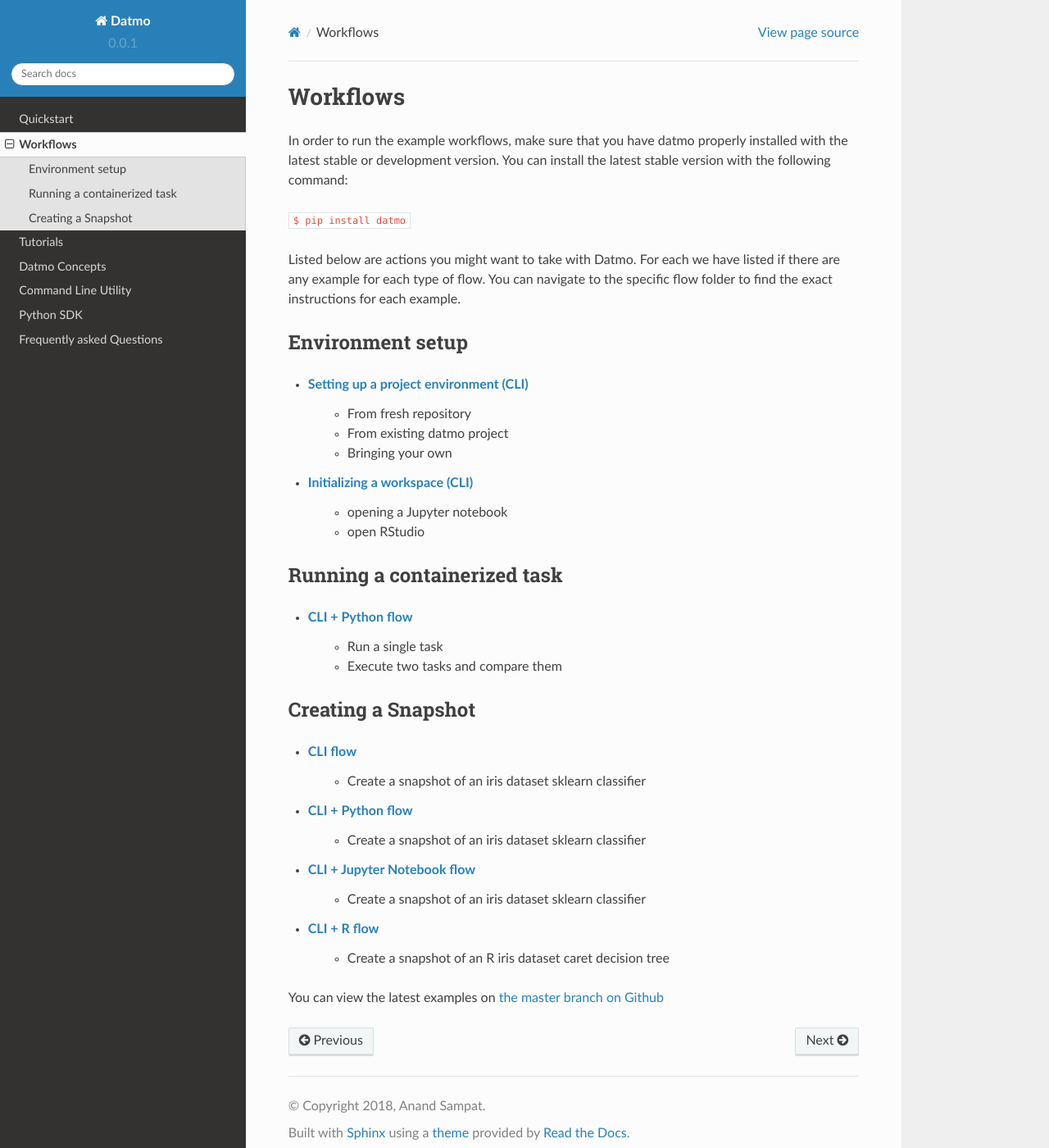
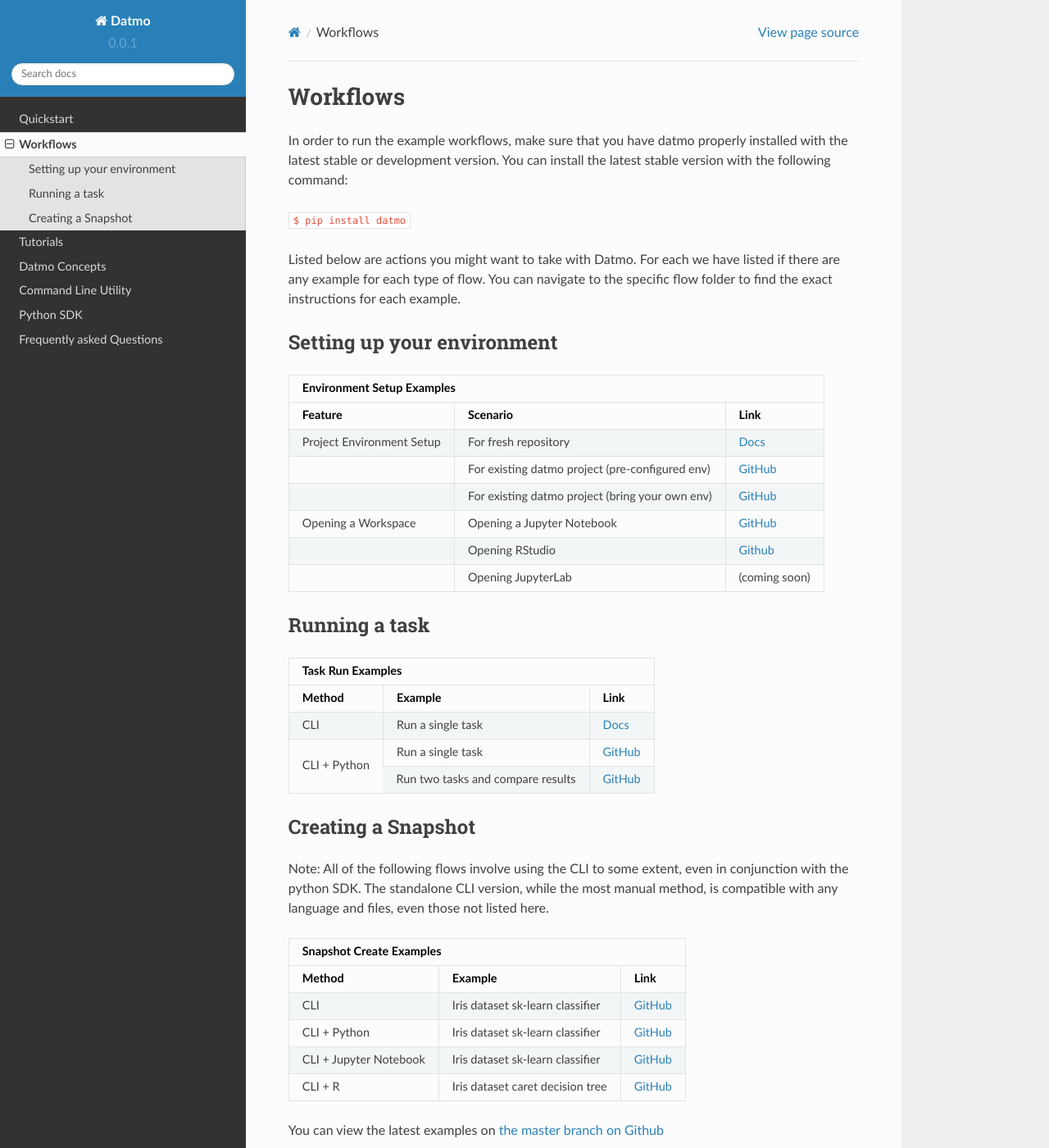
Before and after one commit to datmo/datmo, a Sphinx documentation site: the page built from docs/workflows.rst, in a window 1280 px wide and 1400 px high. Shown: the whole window at 82% size. Built offline with Sphinx 7.4.7 and the Read the Docs theme 2.0.0, drawn with Linux system fonts in a browser that asks for light colours; pages that are not in the unit, such as notebooks, are missing from menus.

Commit message:
convert lists to tables on workflows page

```diff
--- a/docs/workflows.rst
+++ b/docs/workflows.rst
@@ -11,34 +11,62 @@
 navigate to the specific flow folder to find the exact instructions for
 each example.
 
-Environment setup
-------------------------
-- `Setting up a project environment (CLI) <https://github.com/datmo/datmo/blob/master/examples/cli/environment_setup.sh>`_
-    - From fresh repository
-    - From existing datmo project
-    - Bringing your own
-- `Initializing a workspace (CLI) <https://github.com/datmo/datmo/blob/master/examples/cli/workspace_setup.sh>`_
-    - opening a Jupyter notebook
-    - open RStudio
+Setting up your environment
+------------------------------
 
-Running a containerized task
++----------------------------+--------------------------------------------------+------------------------------------------------------------------------------------------+
+| Environment Setup Examples                                                                                                                                               |
++----------------------------+--------------------------------------------------+------------------------------------------------------------------------------------------+
+| Feature                    | Scenario                                         | Link                                                                                     |
++============================+==================================================+==========================================================================================+
+| Project Environment Setup  | For fresh repository                             | `Docs <https://datmo.readthedocs.io/en/latest/cli.html#setup>`_                          |
++----------------------------+--------------------------------------------------+------------------------------------------------------------------------------------------+
+|                            | For existing datmo project (pre-configured env)  | `GitHub <https://github.com/datmo/datmo/blob/master/examples/python>`_                   |
++----------------------------+--------------------------------------------------+------------------------------------------------------------------------------------------+
+|                            | For existing datmo project (bring your own env)  | `GitHub <https://github.com/datmo/datmo/blob/master/examples/python>`_                   |
++----------------------------+--------------------------------------------------+------------------------------------------------------------------------------------------+
+| Opening a Workspace        | Opening a Jupyter Notebook                       | `GitHub <https://github.com/datmo/datmo/blob/master/examples/cli/workspace_setup.sh>`_   |
++----------------------------+--------------------------------------------------+------------------------------------------------------------------------------------------+
+|                            | Opening RStudio                                  | `Github <https://github.com/datmo/datmo/blob/master/examples/cli/workspace_setup.sh>`_   |
++----------------------------+--------------------------------------------------+------------------------------------------------------------------------------------------+
+|                            | Opening JupyterLab                               | (coming soon)                                                                            |
++----------------------------+--------------------------------------------------+------------------------------------------------------------------------------------------+
+
+
+Running a task
 --------------------------------
 
-- `CLI + Python flow <https://github.com/datmo/datmo/blob/master/examples/python>`_
-    - Run a single task
-    - Execute two tasks and compare them
++-------------------+-----------------------------------+-------------------------------------------------------------------------+
+| Task Run Examples                                                                                                               |
++-------------------+-----------------------------------+-------------------------------------------------------------------------+
+| Method            | Example                           | Link                                                                    |
++===================+===================================+=========================================================================+
+| CLI               | Run a single task                 | `Docs <https://datmo.readthedocs.io/en/latest/cli.html#run>`_           |
++-------------------+-----------------------------------+-------------------------------------------------------------------------+
+| CLI + Python      | Run a single task                 | `GitHub <https://github.com/datmo/datmo/blob/master/examples/python>`_  |
++                   +-----------------------------------+-------------------------------------------------------------------------+
+|                   | Run two tasks and compare results | `GitHub <https://github.com/datmo/datmo/blob/master/examples/python>`_  |
++-------------------+-----------------------------------+-------------------------------------------------------------------------+
+
 
 Creating a Snapshot
 -----------------------
 
-- `CLI flow <https://github.com/datmo/datmo/tree/master/examples/cli>`_
-    - Create a snapshot of an iris dataset sklearn classifier
-- `CLI + Python flow <https://github.com/datmo/datmo/blob/master/examples/python>`_
-    - Create a snapshot of an iris dataset sklearn classifier
-- `CLI + Jupyter Notebook flow <https://github.com/datmo/datmo/blob/master/examples/jupyter_notebook>`_
-    - Create a snapshot of an iris dataset sklearn classifier
-- `CLI + R flow <https://github.com/datmo/datmo/blob/master/examples/R>`_
-    - Create a snapshot of an R iris dataset caret decision tree
+Note: All of the following flows involve using the CLI to some extent, even in conjunction with the python SDK. The standalone CLI version, while the most manual method, is compatible with any language and files, even those not listed here.
+
++--------------------------+----------------------------------+------------------------------------------------------------------------------------+
+| Snapshot Create Examples                                                                                                                         |
++--------------------------+----------------------------------+------------------------------------------------------------------------------------+
+| Method                   | Example                          | Link                                                                               |
++==========================+==================================+====================================================================================+
+| CLI                      | Iris dataset sk-learn classifier | `GitHub <https://github.com/datmo/datmo/tree/master/examples/cli>`_                |
++--------------------------+----------------------------------+------------------------------------------------------------------------------------+
+| CLI + Python             | Iris dataset sk-learn classifier | `GitHub <https://github.com/datmo/datmo/tree/master/examples/python>`_             |
++--------------------------+----------------------------------+------------------------------------------------------------------------------------+
+| CLI + Jupyter Notebook   | Iris dataset sk-learn classifier | `GitHub <https://github.com/datmo/datmo/blob/master/examples/jupyter_notebook>`_   |
++--------------------------+----------------------------------+------------------------------------------------------------------------------------+
+| CLI + R                  | Iris dataset caret decision tree | `GitHub <https://github.com/datmo/datmo/blob/master/examples/R>`_                  |
++--------------------------+----------------------------------+------------------------------------------------------------------------------------+
 
 
 
```
